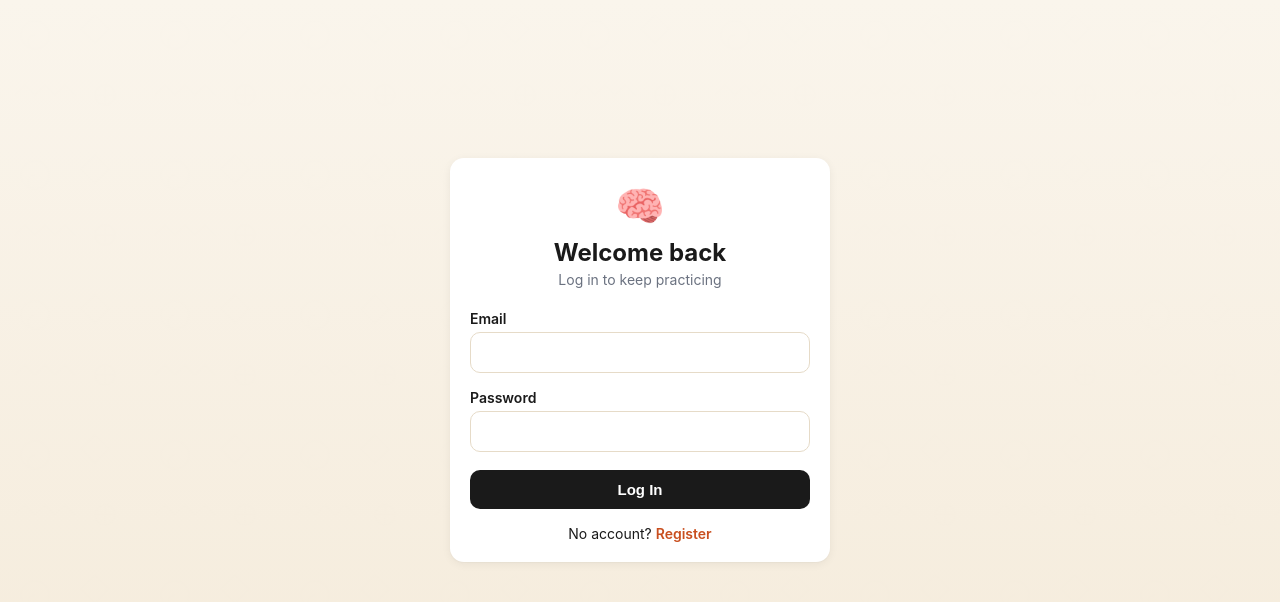
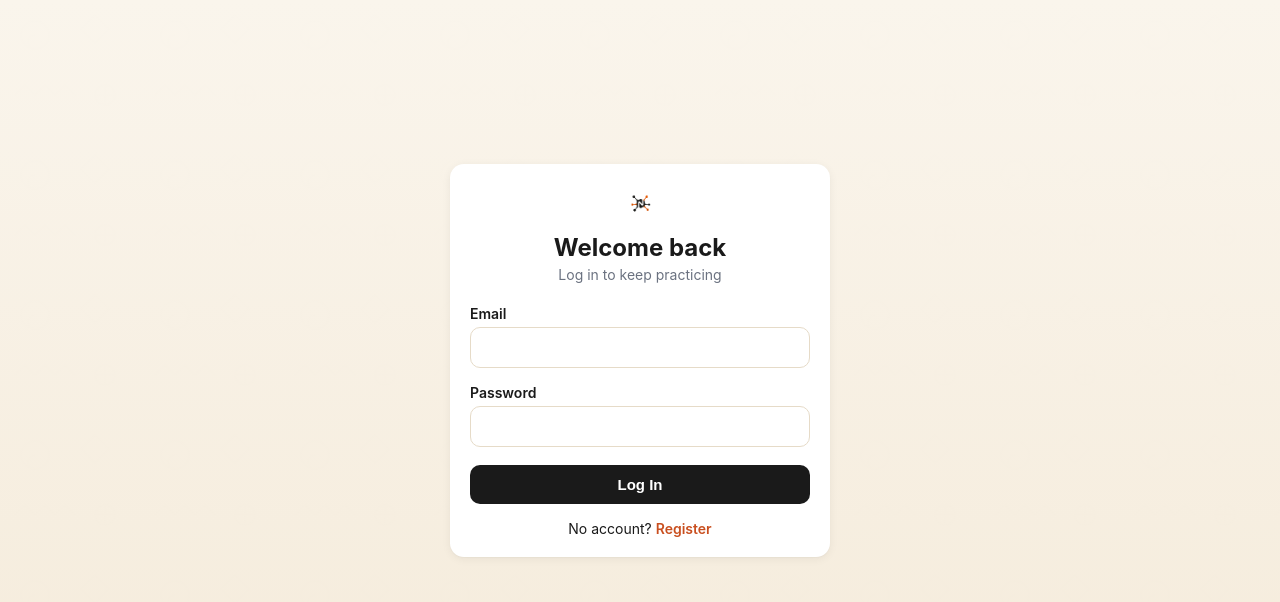
Before and after one commit to nzeribedivine25-cyber/Neuron, a React (Vite) app in the folder client/: page /login in a window 1280 px wide. Shown: the top 602 px of the page. Built offline with nearby package versions, Linux system fonts and the light colour scheme; no server answers.

Commit message:
Rebrand UI with new logo and black/orange/cream palette

```diff
--- a/client/index.html
+++ b/client/index.html
@@ -2,7 +2,7 @@
 <html lang="en">
   <head>
     <meta charset="UTF-8" />
-    <link rel="icon" type="image/svg+xml" href="/favicon.svg" />
+    <link rel="icon" type="image" href="/favicon.png" />
     <meta name="viewport" content="width=device-width, initial-scale=1.0" />
     <title>client</title>
   </head>
--- a/client/src/pages/Login.jsx
+++ b/client/src/pages/Login.jsx
@@ -25,7 +25,7 @@ function Login() {
     <div style={{ minHeight: '90vh', display: 'flex', alignItems: 'center', justifyContent: 'center', padding: '0 16px' }}>
       <div className="card" style={{ maxWidth: 380, width: '100%' }}>
         <div style={{ textAlign: 'center', marginBottom: 20 }}>
-          <div style={{ fontSize: 40 }}>🧠</div>
+          <img src="/logo.png" alt="Neuron" className="logo" />
           <h2 style={{ margin: '8px 0 0' }}>Welcome back</h2>
           <p style={{ color: '#6b7280', fontSize: 14, margin: '4px 0 0' }}>Log in to keep practicing</p>
         </div>
--- a/client/src/pages/QuizList.jsx
+++ b/client/src/pages/QuizList.jsx
@@ -30,7 +30,7 @@ function QuizList() {
   return (
     <div style={{ maxWidth: 780, margin: '0 auto', padding: '24px 16px' }}>
       <div style={{ display: 'flex', justifyContent: 'space-between', alignItems: 'center', marginBottom: 24 }}>
-        <h1 style={{ margin: 0, fontSize: 24 }}>🧠 Neuron</h1>
+        <img src="/logo.png" alt="Neuron" className="logo" />
         {user ? (
           <div style={{ display: 'flex', gap: 16, alignItems: 'center', fontSize: 14 }}>
             <span>Hi, {user.name.split(' ')[0]}</span>
--- a/client/src/pages/Register.jsx
+++ b/client/src/pages/Register.jsx
@@ -26,7 +26,7 @@ function Register() {
     <div style={{ minHeight: '90vh', display: 'flex', alignItems: 'center', justifyContent: 'center', padding: '0 16px' }}>
       <div className="card" style={{ maxWidth: 380, width: '100%' }}>
         <div style={{ textAlign: 'center', marginBottom: 20 }}>
-          <div style={{ fontSize: 40 }}>🧠</div>
+          <img src="/logo.png" alt="Neuron" className="logo" />
           <h2 style={{ margin: '8px 0 0' }}>Create your account</h2>
           <p style={{ color: '#6b7280', fontSize: 14, margin: '4px 0 0' }}>Free practice, every course</p>
         </div>
```
Also changed, not shown: client/public/favicon.png (added).
